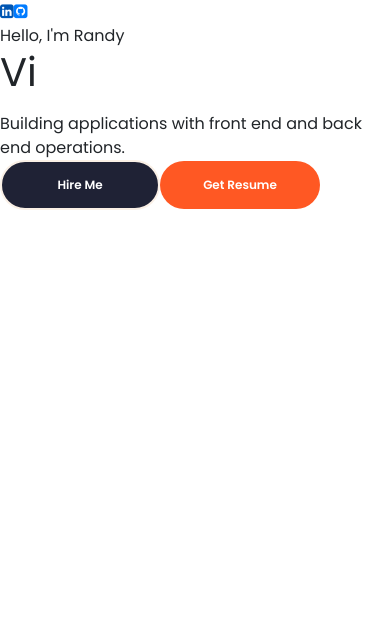
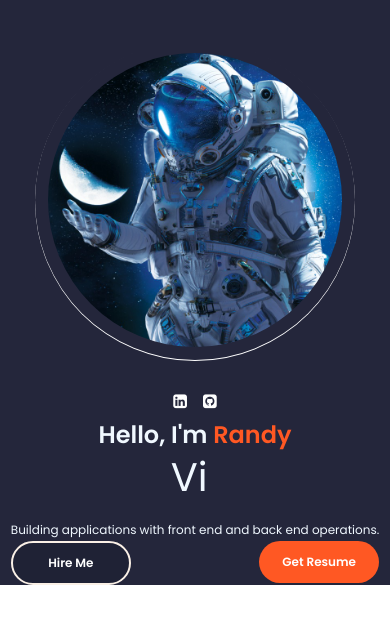
Before and after one commit to ReiCode28/React-Resume, a React (Create React App) app in the folder client/: page / in a window 390 px wide. Shown: the top 624 px of the page. Built offline with nearby package versions, Linux system fonts and the light colour scheme; a web font is replaced by a local one.

Commit message:
added code to make app responsive on all platforms

```diff
--- a/client/src/PortfolioContainer/Home/Profile.css
+++ b/client/src/PortfolioContainer/Home/Profile.css
@@ -0,0 +1,134 @@
+.profile-container {
+  display: flex;
+  align-items: center;
+  text-align: center;
+  justify-content: center;
+  height: 10%;
+  min-height: fit-content;
+  background-image: url("../../assets/Home/bg.jpg");
+}
+.profile-parent {
+  display: flex;
+  align-items: center;
+  color: aliceblue;
+}
+.profile-details-name {
+  font-size: 24px;
+  font-family: "Poppins SemiBold";
+}
+.profile-detals-role {
+  display: flex;
+  flex-direction: column;
+  margin: 14px 0 24px 0;
+}
+/* .profile-details-role h1{
+    font-size: 40px;
+    font-family: cursive;
+
+} */
+primary-text {
+  color: (--white);
+}
+.highlighted-text {
+  color: var(--dark-orange);
+}
+/* .profile-role-tagline{
+    font-size: 19px;
+    margin: 5px 0 0 0;
+    font-family: "Poppins Light";
+} */
+.profile-options .highlighted-btn {
+  margin: 0 0 0 28px;
+}
+.profile-options .highlighted-btn:hover {
+  margin: 0 0 0 28px;
+  background-color: cornsilk;
+  color: #111;
+}
+.profile-picture {
+  display: flex;
+  align-items: center;
+  justify-content: center;
+  box-shadow: 0 1px 0px 0px var(--white);
+  border-radius: 50%;
+  height: 380px;
+  width: 380px;
+  margin: 0 0px 0 100px;
+}
+.profile-picture-background {
+  height: 92%;
+  width: 92%;
+  background-image: url("../../assets/Home/image.jpeg");
+  background-size: cover;
+  border-radius: 50%;
+  background-repeat: no-repeat;
+  background-position: center;
+}
+.profile-picture-background:hover {
+  transform: scale(1.07);
+  transition: 1s ease-out; /* ease out gives profile picture transition effect*/
+}
+.colz .colz-icon i {
+  color: white;
+  padding: 8px;
+  padding-left: 0 px;
+}
+.colz .colz-icon i:hover {
+  transform: scale(1.5);
+}
+
+/* Mobile Responsiveness */
+@media screen and (max-width: 1100px) {
+  .profile-picture {
+    margin: 0 0px 0 80px;
+  }
+  .profile-details-role .primary-text {
+    font-size: 12px;
+  }
+  .profile-options .btn {
+    width: 120px;
+    padding: 11px 0;
+    z-index: 700;
+  }
+}
+
+@media screen and (max-width: 910px) {
+  .profile-picture {
+    height: 320px;
+    width: 320px;
+    margin: 0 0 0 4px;
+  }
+}
+@media screen and (max-width: 810px){
+    .profile-picture{
+        margin: 0 !important;
+    }
+    .profile-parent{
+        flex-direction: column-reverse;
+        margin: 40px 0 0 0;
+    }
+    .profile-options{
+        display: flex;
+        justify-content: space-between;
+    }
+    .profile-details{
+        margin: 25px 0 0;
+    }
+    .profile-options .highlighted-btn{
+        margin: 0 !important;
+    }
+    .profile-options,
+    .profile-details-role {
+        text-align: center;
+    }
+}
+@media screen and (max-width: 375px){
+    .profile-picture{
+        height: 275px;
+        width: 275px;
+        margin-top: -90px;
+    }
+    .profile-details{
+        width: 90%;
+    }
+}
--- a/client/src/PortfolioContainer/Home/Profile.js
+++ b/client/src/PortfolioContainer/Home/Profile.js
@@ -1,9 +1,10 @@
 import React from 'react';
-import Typical from 'react-typical'
+import Typical from 'react-typical';
+import "./Profile.css";
 
 export default function Profile() {
   return (
-    <div className='prifle-container'>
+    <div className='profile-container'>
         <div className='profile-parent'>
             <div className='profile-details'>
                 <div className='colz'>
```
